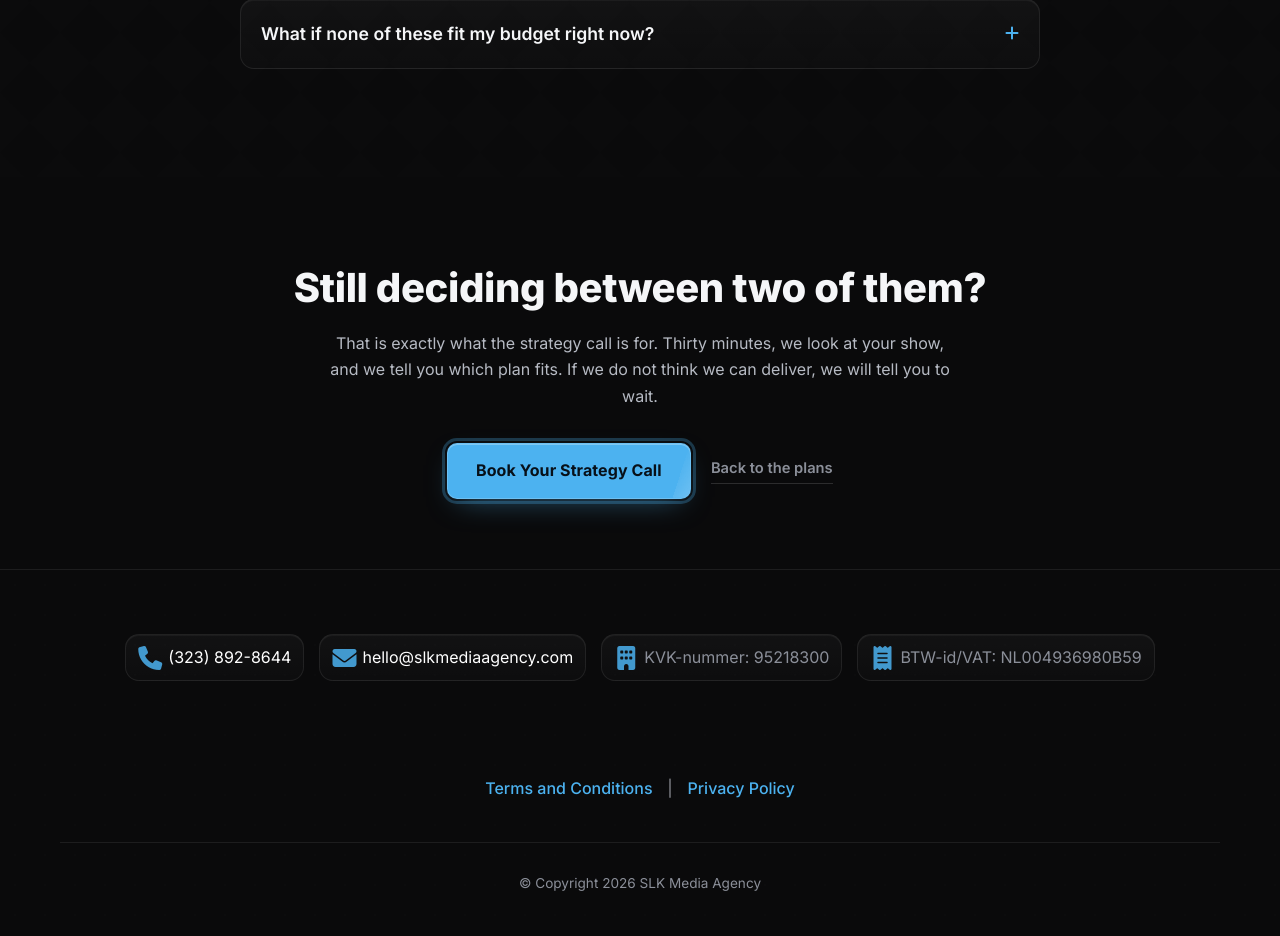
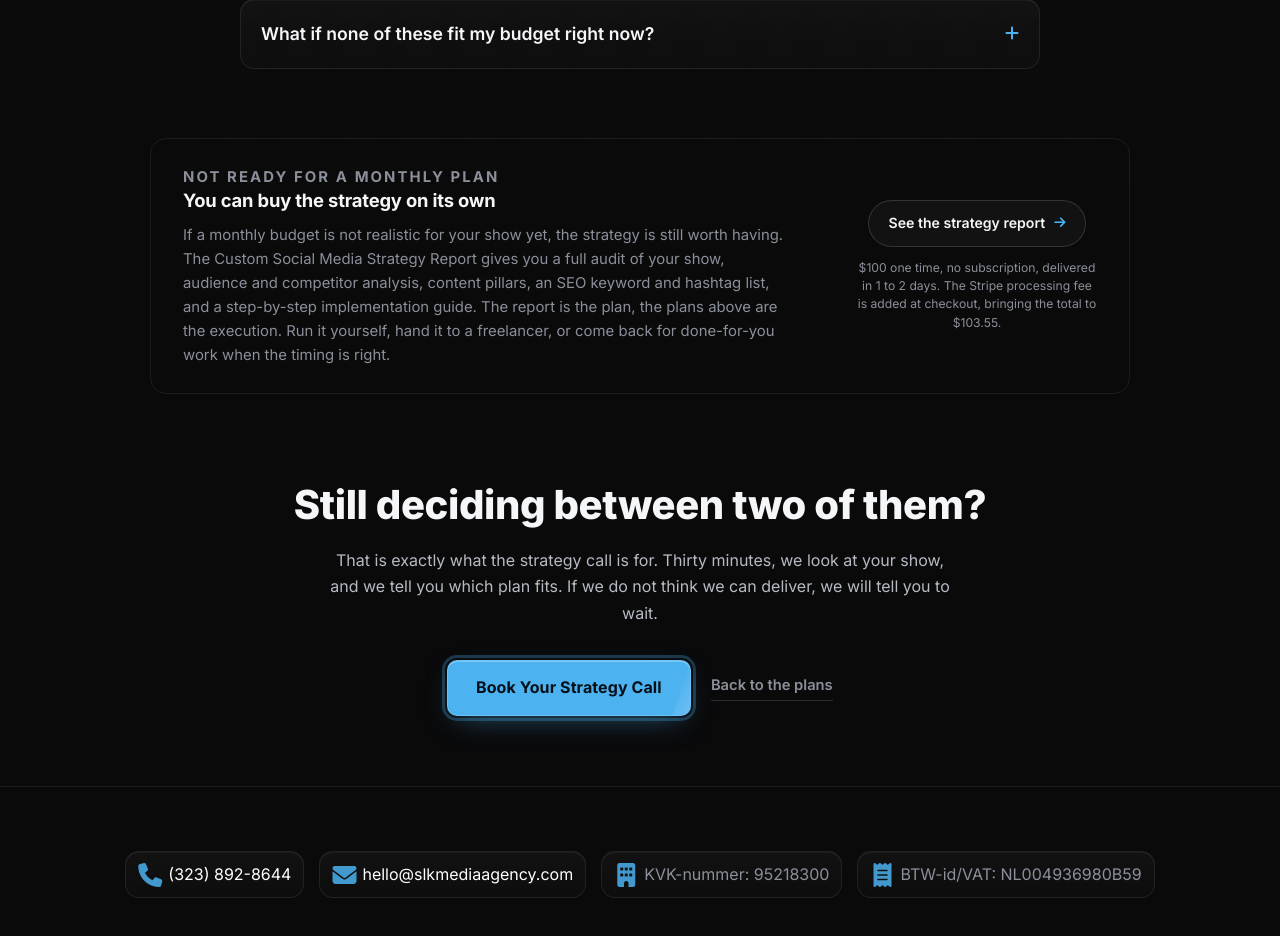
Before and after one commit to sklotchouang/slk-media-agency, a Next.js app: page /pricing in a window 1280 px wide. Shown: the part 5644-6580 px from the top of the page. Built offline with nearby package versions, Linux system fonts and the light colour scheme.

Commit message:
Site update (2026-09-09 14:40)

```diff
--- a/app/(main)/pricing/page.js
+++ b/app/(main)/pricing/page.js
@@ -484,6 +484,30 @@ export default function PricingPage() {
           </div>
         </section>
 
+        {/* Softer option, sits after the budget FAQ on purpose. See OVERVIEW.md
+            section 7.1: this is the only route from /pricing to /podcast-toolkits,
+            and it is deliberately the last thing before the final CTA so a
+            budget-capable reader meets the three tiers first. */}
+        <section className="pp-downsell">
+          <div className="container">
+            <div className="pp-downsell-inner">
+              <div className="pp-downsell-copy">
+                <p className="pp-downsell-kicker">Not ready for a monthly plan</p>
+                <h2>You can buy the strategy on its own</h2>
+                <p>
+                  If a monthly budget is not realistic for your show yet, the strategy is still worth having. The Custom Social Media Strategy Report gives you a full audit of your show, audience and competitor analysis, content pillars, an SEO keyword and hashtag list, and a step-by-step implementation guide. The report is the plan, the plans above are the execution. Run it yourself, hand it to a freelancer, or come back for done-for-you work when the timing is right.
+                </p>
+              </div>
+              <div className="pp-downsell-action">
+                <Link href="/podcast-toolkits" className="pp-downsell-link">
+                  See the strategy report <i className="fas fa-arrow-right" aria-hidden="true"></i>
+                </Link>
+                <p className="pp-downsell-note">$100 one time, no subscription, delivered in 1 to 2 days. The Stripe processing fee is added at checkout, bringing the total to $103.55.</p>
+              </div>
+            </div>
+          </div>
+        </section>
+
         {/* Final CTA */}
         <section className="pp-final-cta">
           <div className="container">
--- a/public/premium.css
+++ b/public/premium.css
@@ -2343,6 +2343,111 @@ html[data-motion="on"] .price-anchor-go .pt-price-now {
   background: var(--surface-2);
 }
 
+/* ---- Downsell band, between the pricing FAQ and the final CTA ----
+
+   The quiet route to /podcast-toolkits (the $100 strategy report) for a reader
+   whose budget rules the three tiers out. Everything here is deliberately
+   pitched BELOW the rest of the page so it never competes with the tiers:
+   no fill, hairline border only, a narrower measure than .pp-custom (980 vs
+   1200), muted body text, a small h2 rather than .section-title, and a text
+   link instead of .primary-cta. If you make this louder you turn a downsell
+   into a fourth offer, and budget-capable readers will take it.
+
+   The negative top margin eats part of the FAQ section's bottom padding so the
+   band reads as attached to the "none of these fit my budget" answer above it,
+   rather than as a section of its own. ---- */
+.pricing-page .pp-downsell {
+  padding: 0;
+  margin-top: calc(var(--space-section) * -0.45);
+}
+
+.pricing-page .pp-downsell-inner {
+  display: flex;
+  flex-wrap: wrap;
+  align-items: center;
+  justify-content: space-between;
+  gap: 28px;
+  max-width: 980px;
+  margin: 0 auto;
+  padding: 26px 32px;
+  border: 1px solid var(--hairline);
+  border-radius: 16px;
+}
+
+.pricing-page .pp-downsell-copy {
+  flex: 1 1 400px;
+}
+
+.pricing-page .pp-downsell-kicker {
+  font-size: 0.71rem;
+  font-weight: 700;
+  letter-spacing: 0.14em;
+  text-transform: uppercase;
+  color: var(--text-muted-2);
+  margin-bottom: 8px;
+}
+
+.pricing-page .pp-downsell-copy h2 {
+  font-size: 1.15rem;
+  font-weight: 700;
+  line-height: 1.3;
+  color: var(--text-primary);
+  margin-bottom: 10px;
+}
+
+.pricing-page .pp-downsell-copy p {
+  font-size: 0.93rem;
+  line-height: 1.62;
+  color: var(--text-muted-2);
+  margin: 0;
+  max-width: 64ch;
+}
+
+.pricing-page .pp-downsell-action {
+  flex: 0 1 240px;
+  text-align: center;
+}
+
+.pricing-page .pp-downsell-link {
+  display: inline-flex;
+  align-items: center;
+  gap: 9px;
+  padding: 11px 20px;
+  border: 1px solid var(--hairline-strong);
+  border-radius: var(--radius-pill);
+  background: var(--surface-1);
+  color: var(--text-primary);
+  font-weight: 600;
+  font-size: 0.88rem;
+  text-decoration: none;
+  transition: border-color var(--dur-quick) var(--ease-out),
+    background var(--dur-quick) var(--ease-out);
+}
+
+.pricing-page .pp-downsell-link i {
+  color: var(--accent);
+  font-size: 0.8rem;
+  transition: transform var(--dur-quick) var(--ease-out);
+}
+
+.pricing-page .pp-downsell-link:hover,
+.pricing-page .pp-downsell-link:focus-visible {
+  border-color: var(--accent);
+  background: var(--surface-2);
+}
+
+.pricing-page .pp-downsell-link:hover i,
+.pricing-page .pp-downsell-link:focus-visible i {
+  transform: translateX(3px);
+}
+
+.pricing-page .pp-downsell-note {
+  margin: 12px 0 0;
+  font-size: 0.76rem;
+  line-height: 1.5;
+  color: var(--text-muted-2);
+}
+
 /* ---- Final CTA ---- */
 .pricing-page .pp-final-cta {
   padding: var(--space-section) 0 calc(var(--space-section) * 0.8);
@@ -2406,6 +2511,19 @@ html[data-motion="on"] .price-anchor-go .pt-price-now {
     flex: 1 1 100%;
   }
 
+  .pricing-page .pp-downsell-inner {
+    padding: 24px 22px;
+    text-align: center;
+  }
+
+  .pricing-page .pp-downsell-copy p {
+    margin-inline: auto;
+  }
+
+  .pricing-page .pp-downsell-action {
+    flex: 1 1 100%;
+  }
+
   .pricing-page .pp-objection,
   .pricing-page .pp-next-step {
     padding: 26px 22px;
@@ -2441,8 +2559,15 @@ html[data-motion="on"] .price-anchor-go .pt-price-now {
 @media (prefers-reduced-motion: reduce) {
   .pricing-page .pp-objection,
   .pricing-page .pp-proof-link,
-  .pricing-page .pp-jump-link {
+  .pricing-page .pp-jump-link,
+  .pricing-page .pp-downsell-link,
+  .pricing-page .pp-downsell-link i {
     transition: none;
+  }
+
+  .pricing-page .pp-downsell-link:hover i,
+  .pricing-page .pp-downsell-link:focus-visible i {
+    transform: none;
   }
 
   .pricing-page .pp-objection:hover,
```
Also changed, not shown: 1 other file (tests, documents, lock files or other folders).
